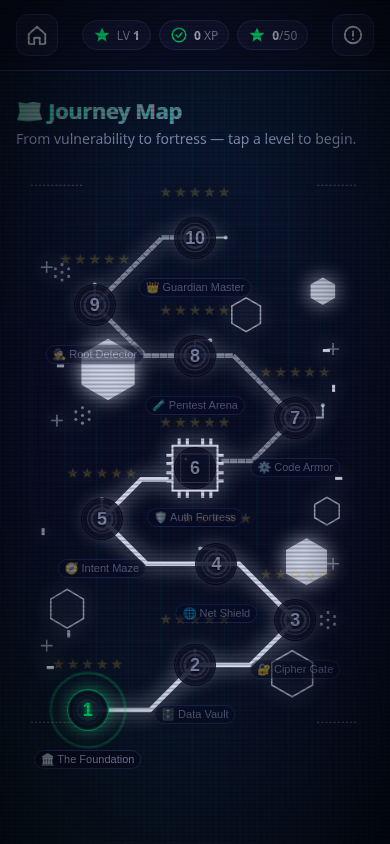
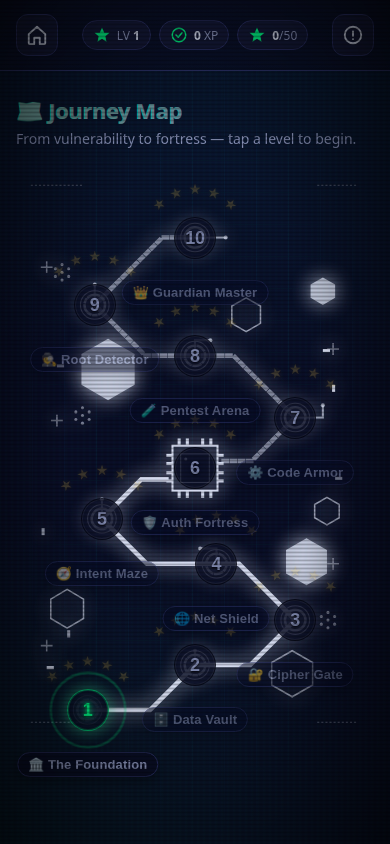
Before and after one commit to jacksonfdam/DroidGuard, a website: page src/index.html in a window 390 px wide. Drawn offline with Linux system fonts and the light colour scheme.

Commit message:
fix(map): curved star crown + larger level label
The 5 stars used to render as a flat row pinned above the ring;
they now sit on an 80° arc above each milestone, distributed at
angles -32°, -16°, 0°, 16°, 32° from straight up. Each star is
rotated to its arc tangent so the row 'fans' along the curve
instead of just being placed on a curve. The container collapses
to zero size at the milestone center, and each star is absolutely
positioned at its computed (x,y) on the radius-49px arc.

Level-name label bumped from 12px to 14px / 600 weight, with a
softer drop-shadow under the pill for separation from the path
art behind it. Mobile breakpoint goes from 11px / 2px-6px padding
to 13px / 4px-10px so the label stays readable on phones.

```diff
--- a/src/css/styles.css
+++ b/src/css/styles.css
@@ -203,25 +203,40 @@ body::before {
     0 0 1px rgba(0, 0, 0, 0.95);
 }
 .map-node .map-node__lbl {
-  position: absolute; left: 50%; top: calc(100% + 8px);
+  position: absolute; left: 50%; top: calc(100% + 10px);
   transform: translateX(-50%);
   white-space: nowrap;
-  font-size: 12px; color: var(--text-dim);
+  font-size: 14px; font-weight: 600; letter-spacing: 0.01em;
+  color: var(--text-dim);
   background: rgba(10,14,39,.92);
   border: 1px solid var(--line);
-  padding: 3px 8px; border-radius: 999px;
+  padding: 5px 12px; border-radius: 999px;
+  z-index: 3;
+  box-shadow: 0 4px 12px rgba(0, 0, 0, 0.35);
+}
+/* Stars sit on a five-point arc above the milestone instead of a flat row. */
+.map-node .map-node__stars {
+  position: absolute; left: 50%; top: 50%;
+  width: 0; height: 0;
+  pointer-events: none;
   z-index: 3;
 }
-.map-node .map-node__stars {
-  position: absolute; left: 50%; top: -22px;
-  transform: translateX(-50%);
-  display: flex; gap: 2px;
-  font-size: 14px; color: var(--gold);
-  text-shadow: 0 0 6px rgba(255, 210, 74, 0.55), 0 1px 2px rgba(0,0,0,.7);
-  z-index: 3;
+.map-node .map-node__stars .star {
+  position: absolute;
+  width: 14px; height: 14px;
+  display: grid; place-items: center;
+  font-size: 14px; line-height: 1;
+  color: var(--gold);
+  text-shadow: 0 0 6px rgba(255, 210, 74, 0.55), 0 1px 2px rgba(0,0,0,.85);
+  opacity: .22;
 }
-.map-node .map-node__stars .star { opacity: .22; }
 .map-node .map-node__stars .star.on { opacity: 1; }
+/* Curve: 5 stars distributed across an 80° arc, each rotated to its tangent. */
+.map-node .map-node__stars .star:nth-child(1) { left: -36px; top: -34px; transform: translate(-50%, -50%) rotate(-32deg); }
+.map-node .map-node__stars .star:nth-child(2) { left: -19px; top: -45px; transform: translate(-50%, -50%) rotate(-16deg); }
+.map-node .map-node__stars .star:nth-child(3) { left:   0;   top: -49px; transform: translate(-50%, -50%); }
+.map-node .map-node__stars .star:nth-child(4) { left:  19px; top: -45px; transform: translate(-50%, -50%) rotate(16deg); }
+.map-node .map-node__stars .star:nth-child(5) { left:  36px; top: -34px; transform: translate(-50%, -50%) rotate(32deg); }
 
 /* ── Locked: visible but muted number, slightly faded plate ──── */
 .map-node.is-locked { cursor: not-allowed; }
@@ -527,7 +542,7 @@ body::before {
   .hud__chip { padding: 5px 10px; font-size: 12px; }
   .map-node { width: 64px; height: 64px; }
   .map-node .map-node__num { font-size: 18px; }
-  .map-node .map-node__lbl { font-size: 11px; padding: 2px 6px; }
+  .map-node .map-node__lbl { font-size: 13px; padding: 4px 10px; }
   .modal__panel { padding: 18px; border-radius: 18px; }
   .quiz__question { font-size: 16px; }
   .score__stars { font-size: 38px; letter-spacing: 4px; }
```
